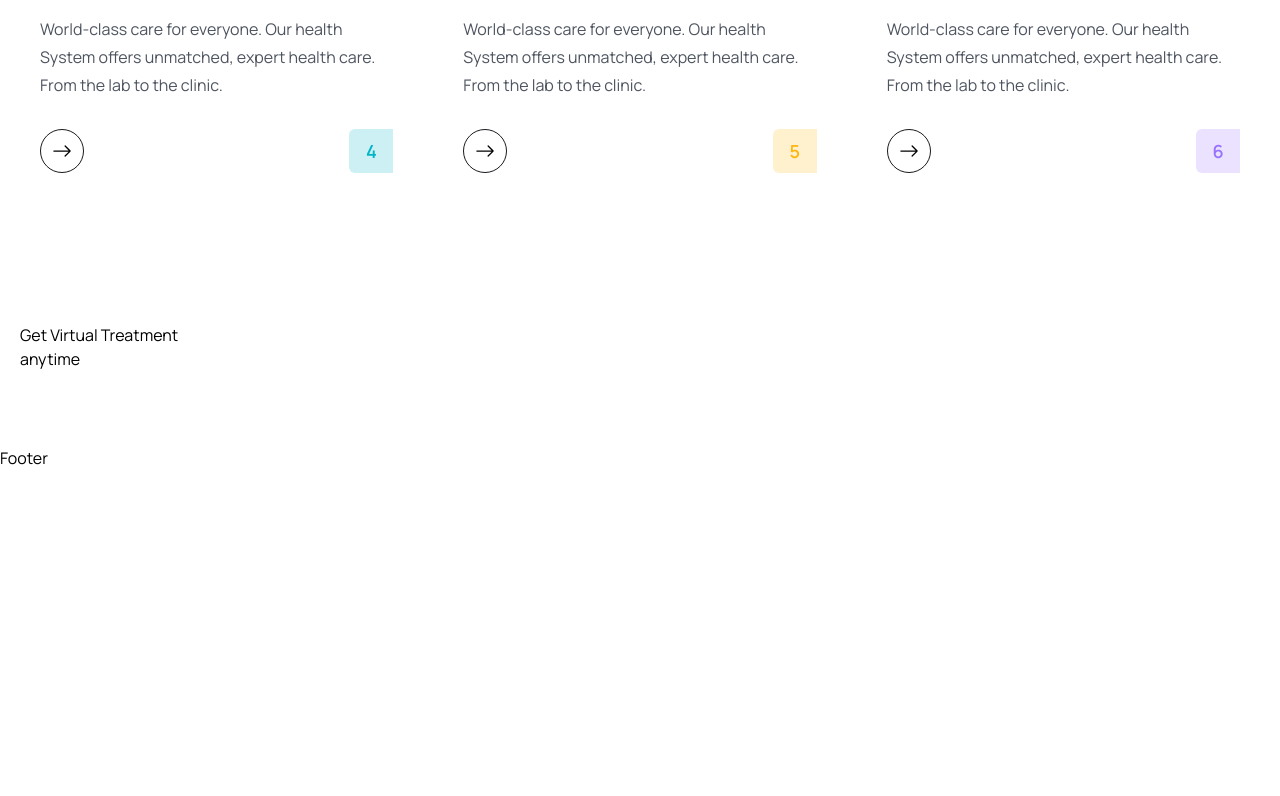
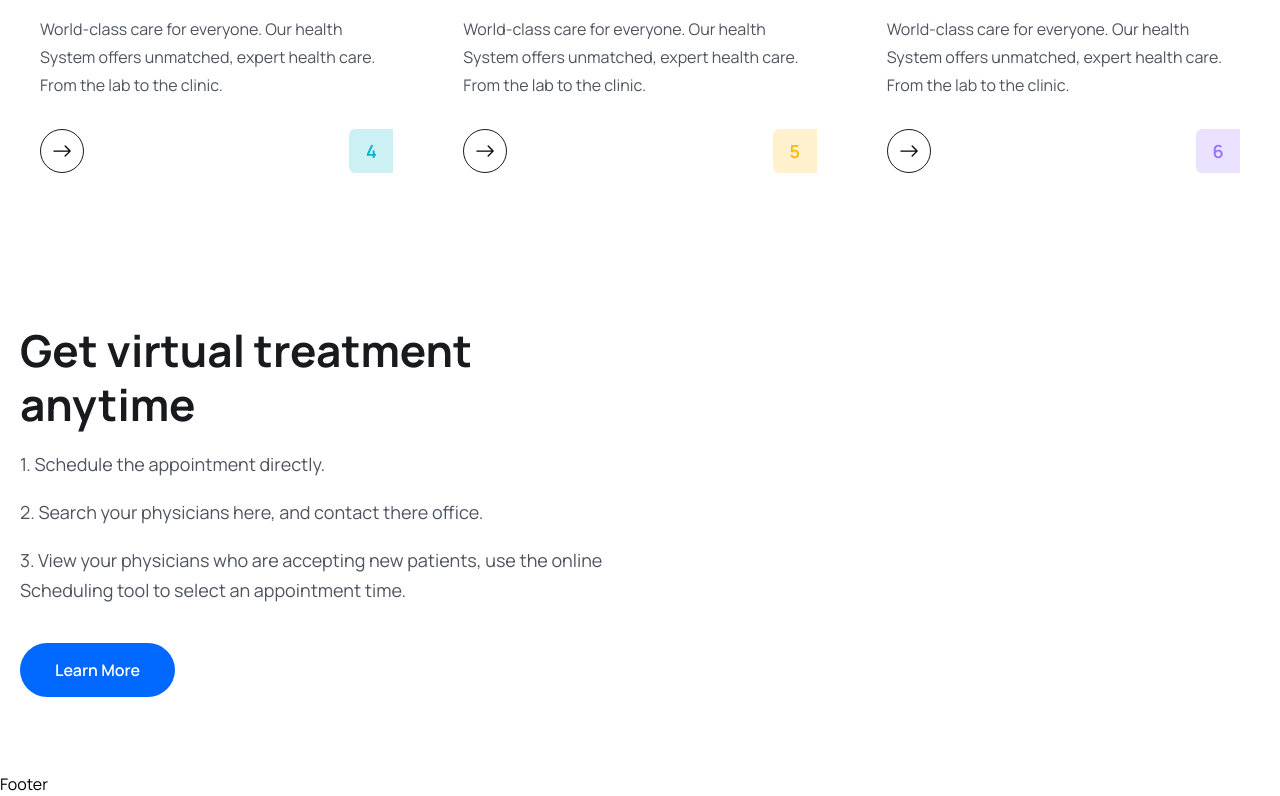
Before and after one commit to programmernizam/medicare, a React (Vite) app: page / in a window 1280 px wide. Shown: the part 2831-3627 px from the top of the page. Before the commit the page ends 3301 px from the top, so only its background shows below. Built offline with nearby package versions, Linux system fonts and the light colour scheme.

Commit message:
Feature content column complete

```diff
--- a/src/pages/Home/FeatureSection.jsx
+++ b/src/pages/Home/FeatureSection.jsx
@@ -1,3 +1,5 @@
+import { Link } from "react-router-dom";
+
 const FeatureSection = () => {
   return (
     <section>
@@ -5,9 +7,24 @@ const FeatureSection = () => {
         <div className="flex items-center justify-between flex-col lg:flex-row">
           {/* Feature Content */}
           <div className="xl:w-[670px]">
-            <h2>
-              Get Virtual Treatment <br /> anytime{" "}
+            <h2 className="heading">
+              Get virtual treatment <br /> anytime
             </h2>
+            <ul>
+              <li className="text_para">
+                1. Schedule the appointment directly.
+              </li>
+              <li className="text_para">
+                2. Search your physicians here, and contact there office.
+              </li>
+              <li className="text_para">
+                3. View your physicians who are accepting new patients, use the
+                online Scheduling tool to select an appointment time.
+              </li>
+            </ul>
+            <Link to={"/"}>
+              <button className="btn">Learn More</button>
+            </Link>
           </div>
         </div>
       </div>
```
